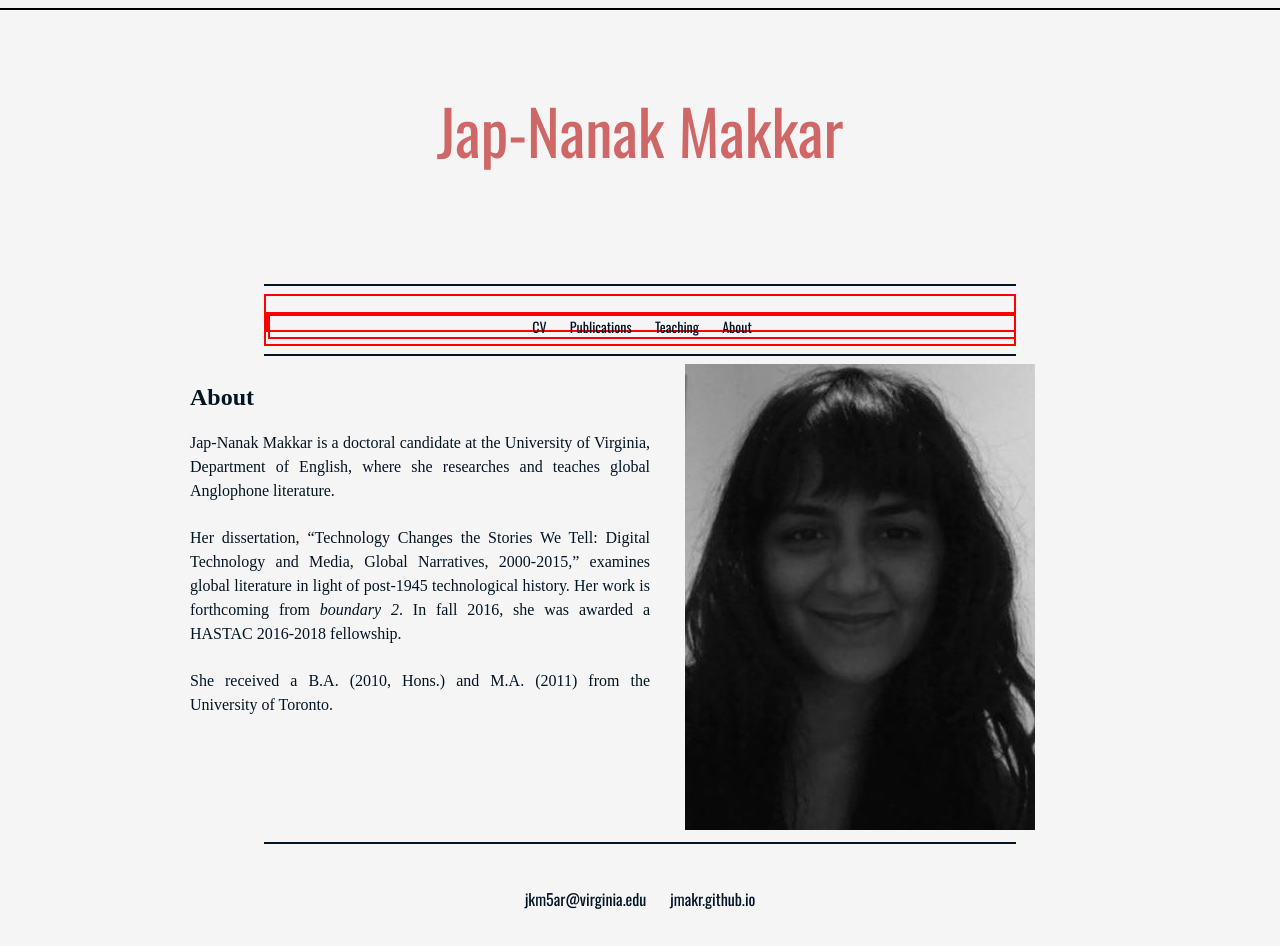
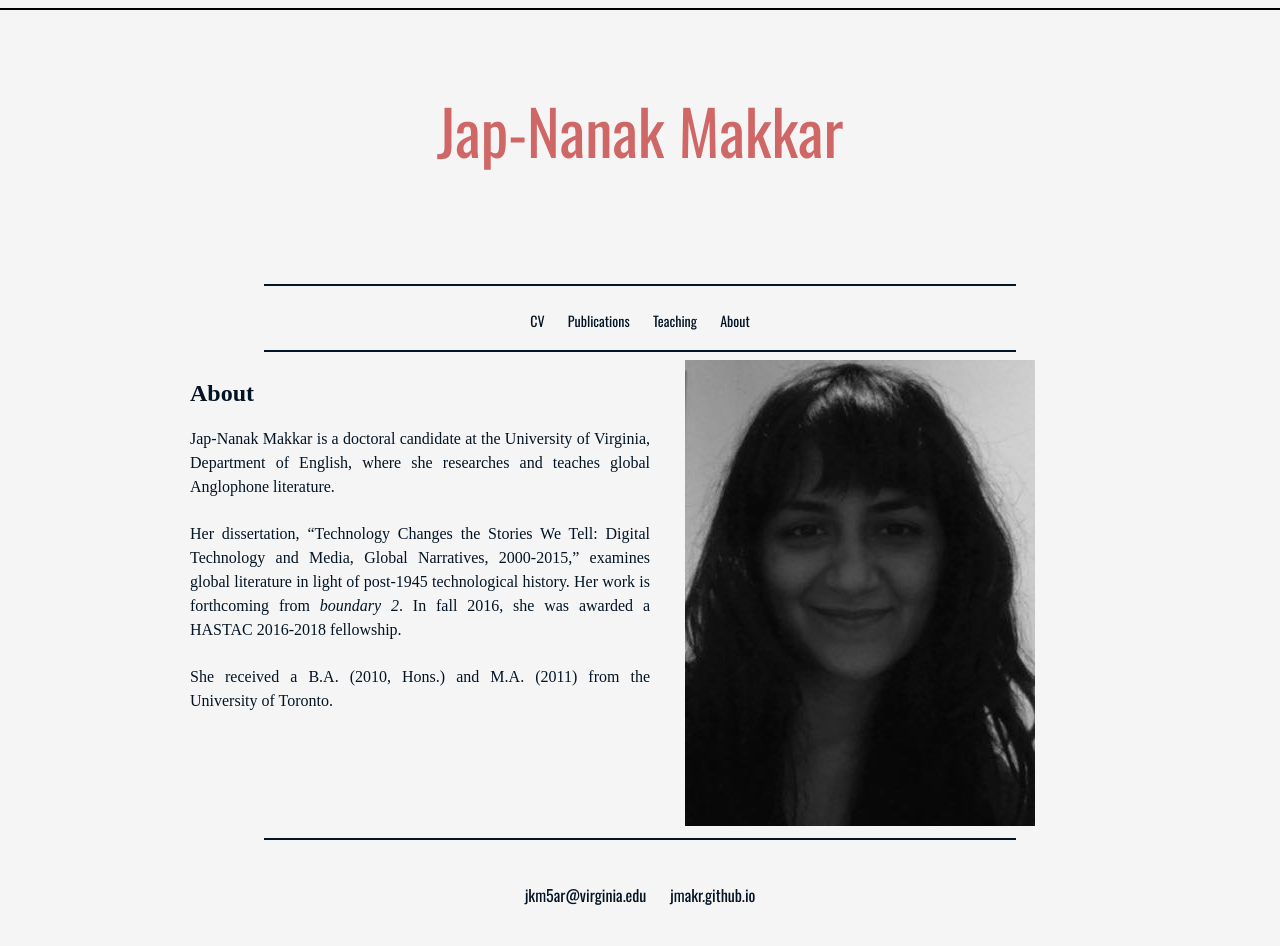
Before and after one commit to jmakr/jmakr.github.io, a Jekyll site: the page built from index.html, in a window 1280 px wide. Built offline with Jekyll 4.4.1, drawn with Linux system fonts in a browser that asks for light colours; some web fonts are replaced.

Commit message:
Update main.css

```diff
--- a/css/main.css
+++ b/css/main.css
@@ -77,7 +77,7 @@ section {
     margin-top: auto;
     height: 48px;
 	overflow: hidden;
-	border: 2px solid red;
+
 
 
 
@@ -91,7 +91,6 @@ section {
 	margin-left: auto;
 	margin-bottom: 16px;
 	margin-top: 16px;
-	border: 2px solid red;
 
 }
 
@@ -101,7 +100,7 @@ section {
   text-align: center;
   vertical-align:middle;
   font-size: 14px;
-	border: 2px solid red;
+
 
 
 
```
